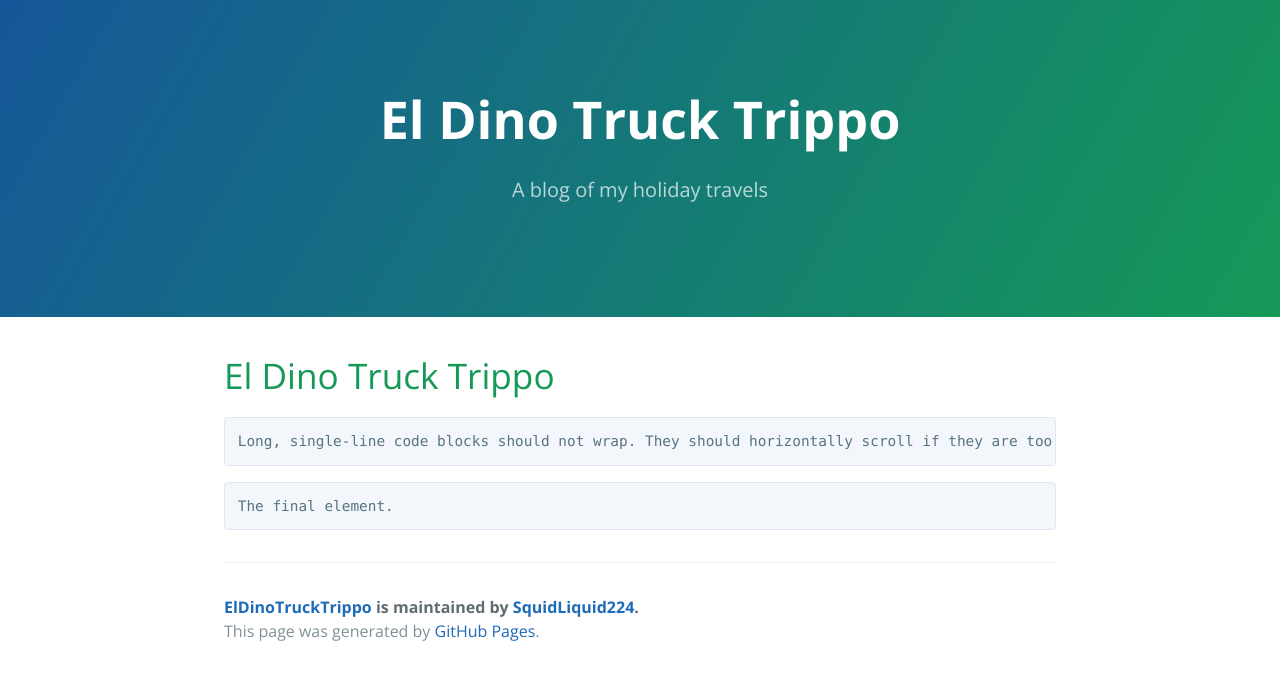
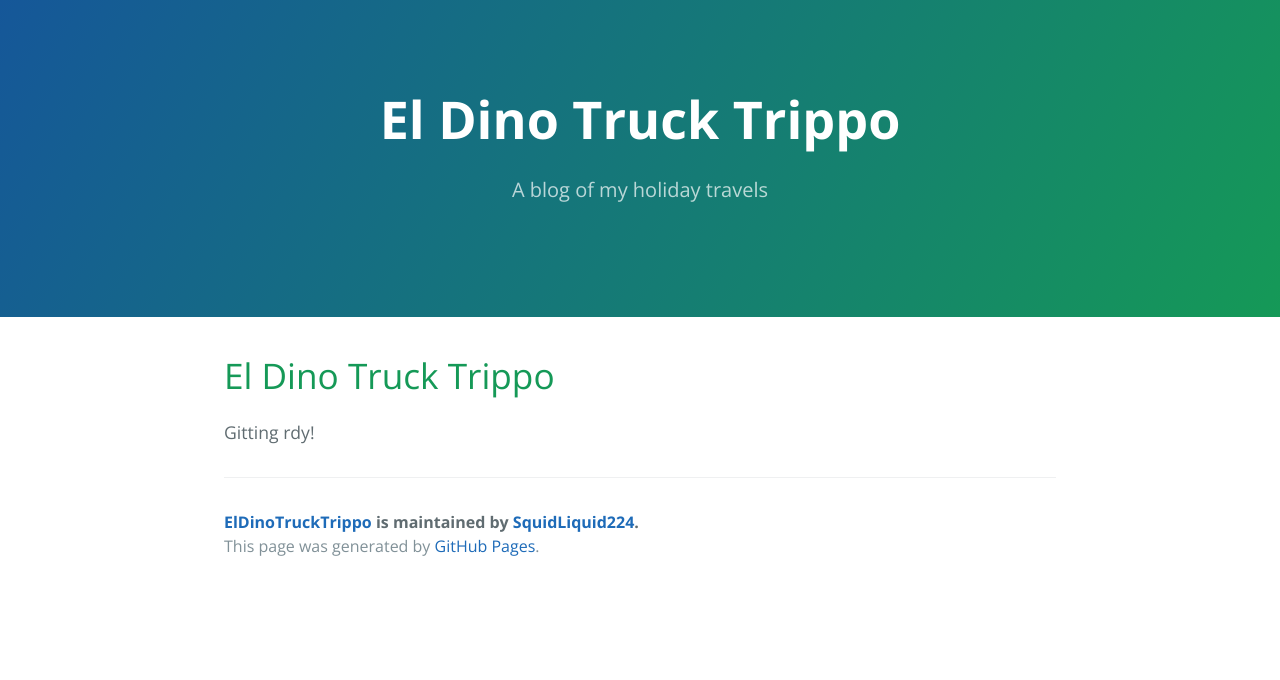
Before and after one commit to SquidLiquid224/ElDinoTruckTrippo, a Jekyll site: the page built from index.md, in a window 1280 px wide. Shown: the top 680 px of the page. Built offline with Jekyll 4.4.1, drawn with Linux system fonts in a browser that asks for light colours; our own code applies the rules of GitHub Pages for plain Markdown files.

Commit message:
Update index.md

````diff
--- a/index.md
+++ b/index.md
@@ -5,11 +5,4 @@ layout: default
 
 # El Dino Truck Trippo
 
-
-```
-Long, single-line code blocks should not wrap. They should horizontally scroll if they are too long. This line should be long enough to demonstrate this.
-```
-
-```
-The final element.
-```
+Gitting rdy!
````
